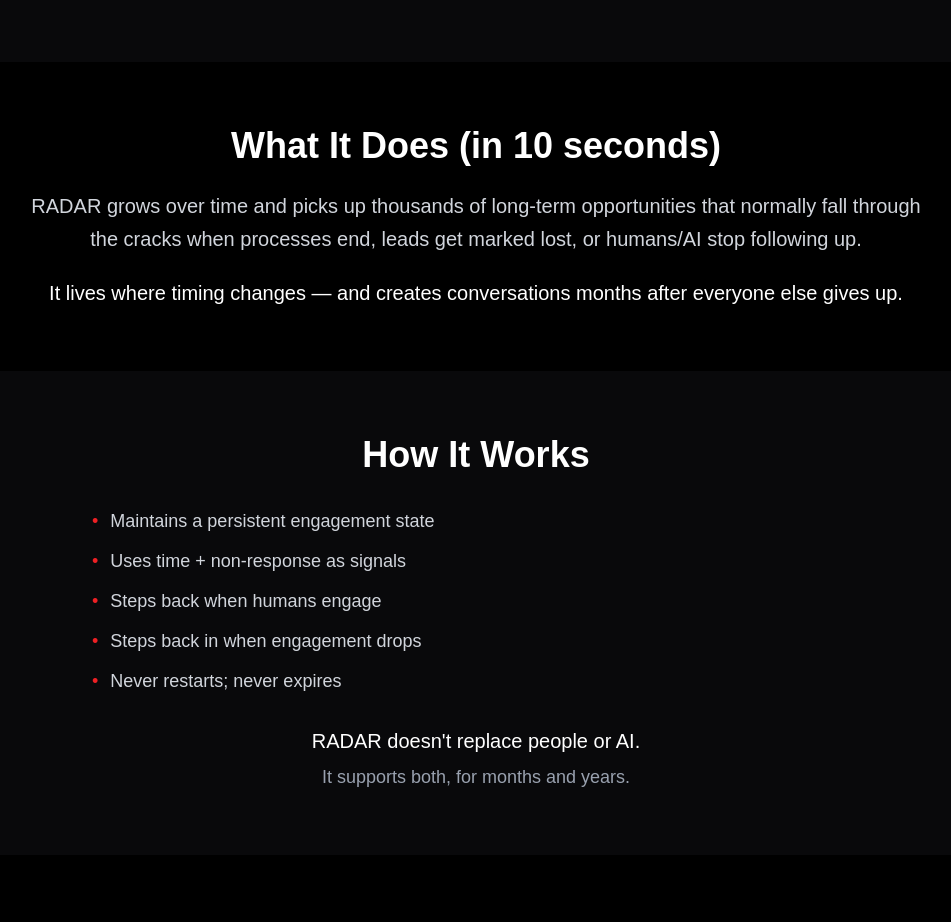
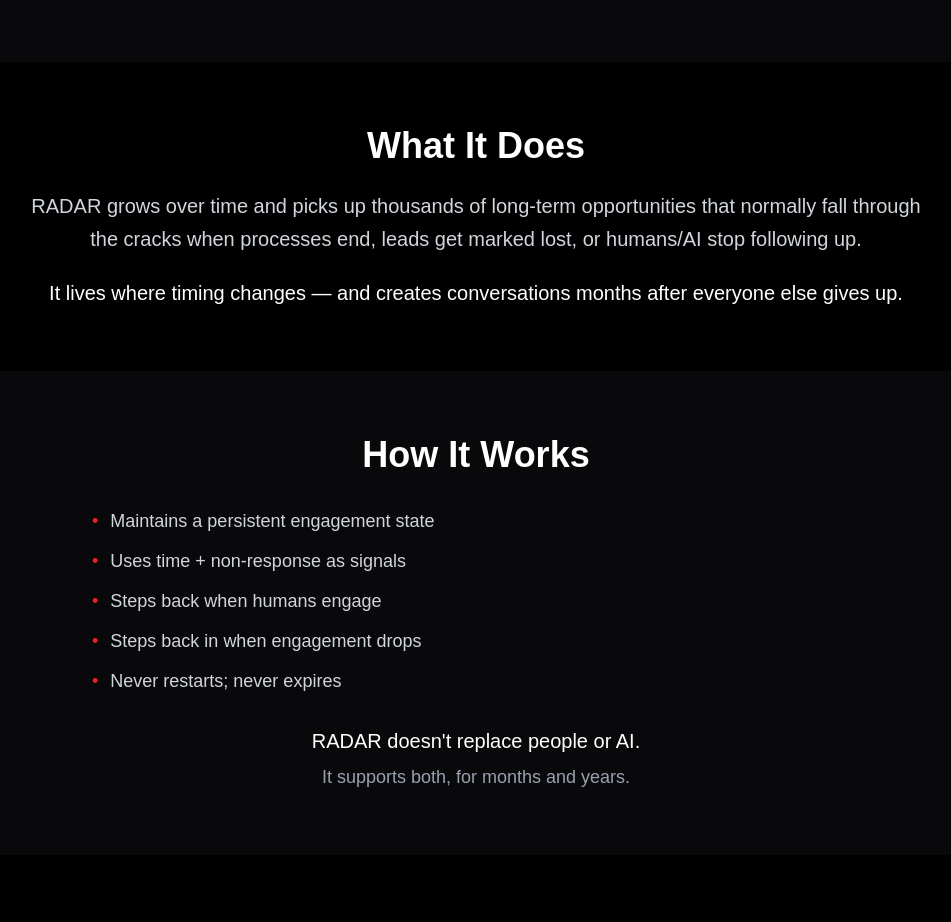
Before and after one commit to markwarddesign/dealertransparency, a Next.js app: page /radar in a window 1280 px wide. Shown: the part 920-1842 px from the top of the page, without its empty margins (164-1115 px from the left). Built offline with nearby package versions, Linux system fonts and the light colour scheme.

Commit message:
Update page.tsx

```diff
--- a/src/app/radar/page.tsx
+++ b/src/app/radar/page.tsx
@@ -213,7 +213,7 @@ export default function RadarPage() {
       <section id="what-it-does" className="px-6 py-16 bg-black">
         <div className="max-w-4xl mx-auto text-center">
           <h2 className="text-3xl md:text-4xl font-bold text-white mb-6">
-            What It Does (in 10 seconds)
+            What It Does
           </h2>
 
           <p className="text-xl text-gray-300 leading-relaxed mb-6">
```
